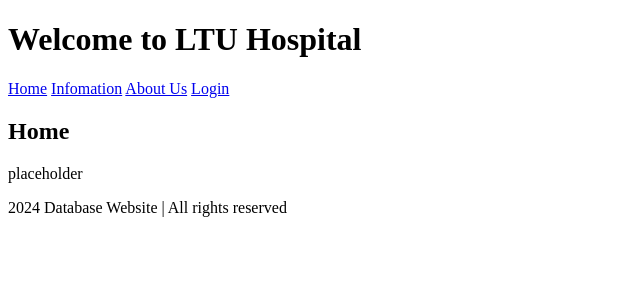
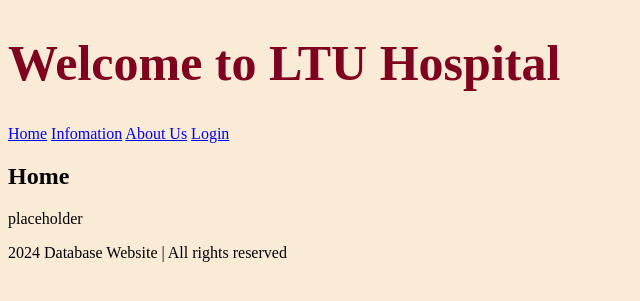
Before and after one commit to CS-LTU/com7033-assignment-mrcurrlyhair, a Flask app: page / in a window 1280 px wide. Shown: the top 301 px of the page, without its empty margins (0-640 px from the left). Run offline with Flask 3, Linux system fonts and the light colour scheme.

Commit message:
app.py defined static folder

```diff
--- a/Static/style.css
+++ b/Static/style.css
@@ -0,0 +1,8 @@
+body {
+    background-color: antiquewhite;
+
+}
+
+h1 {
+    color: #800020; font-size: 50px;
+}
--- a/app.py
+++ b/app.py
@@ -1,6 +1,6 @@
 from flask import Flask, render_template
 
-app = Flask(__name__)
+app = Flask(__name__, static_folder='static')
 
 #Landing page
 @app.route('/')
--- a/templates/About.html
+++ b/templates/About.html
@@ -2,7 +2,7 @@
 <html>
     <head>
         <title>Infomation About Strokes</title>
-        <link rel="stylesheet" href="/Static/style.css">
+        <link rel="stylesheet" href="{{ url_for('static', filename='style.css') }}">
     </head>
 
 
--- a/templates/AccountCreation.html
+++ b/templates/AccountCreation.html
@@ -2,7 +2,7 @@
 <html>
     <head>
         <title>Account Creation backend</title>
-        <link rel="stylesheet" href="/Static/style.css">
+        <link rel="stylesheet" href="{{ url_for('static', filename='style.css') }}">
     </head>
 
 
--- a/templates/Infomation.html
+++ b/templates/Infomation.html
@@ -2,7 +2,7 @@
 <html>
     <head>
         <title>Infomation About Strokes</title>
-        <link rel="stylesheet" href="/Static/style.css">
+        <link rel="stylesheet" href="{{ url_for('static', filename='style.css') }}">
     </head>
 
 
--- a/templates/Login.html
+++ b/templates/Login.html
@@ -2,7 +2,7 @@
 <html>
     <head>
         <title>Login</title>
-        <link rel="stylesheet" href="/Static/style.css">
+        <link rel="stylesheet" href="{{ url_for('static', filename='style.css') }}">
     </head>
 
 
--- a/templates/home.html
+++ b/templates/home.html
@@ -2,7 +2,7 @@
 <html>
     <head>
         <title>Home</title>
-        <link rel="stylesheet" href="/Static/style.css">
+        <link rel="stylesheet" href="{{ url_for('static', filename='style.css') }}">
     </head>
     <body>
 
```
